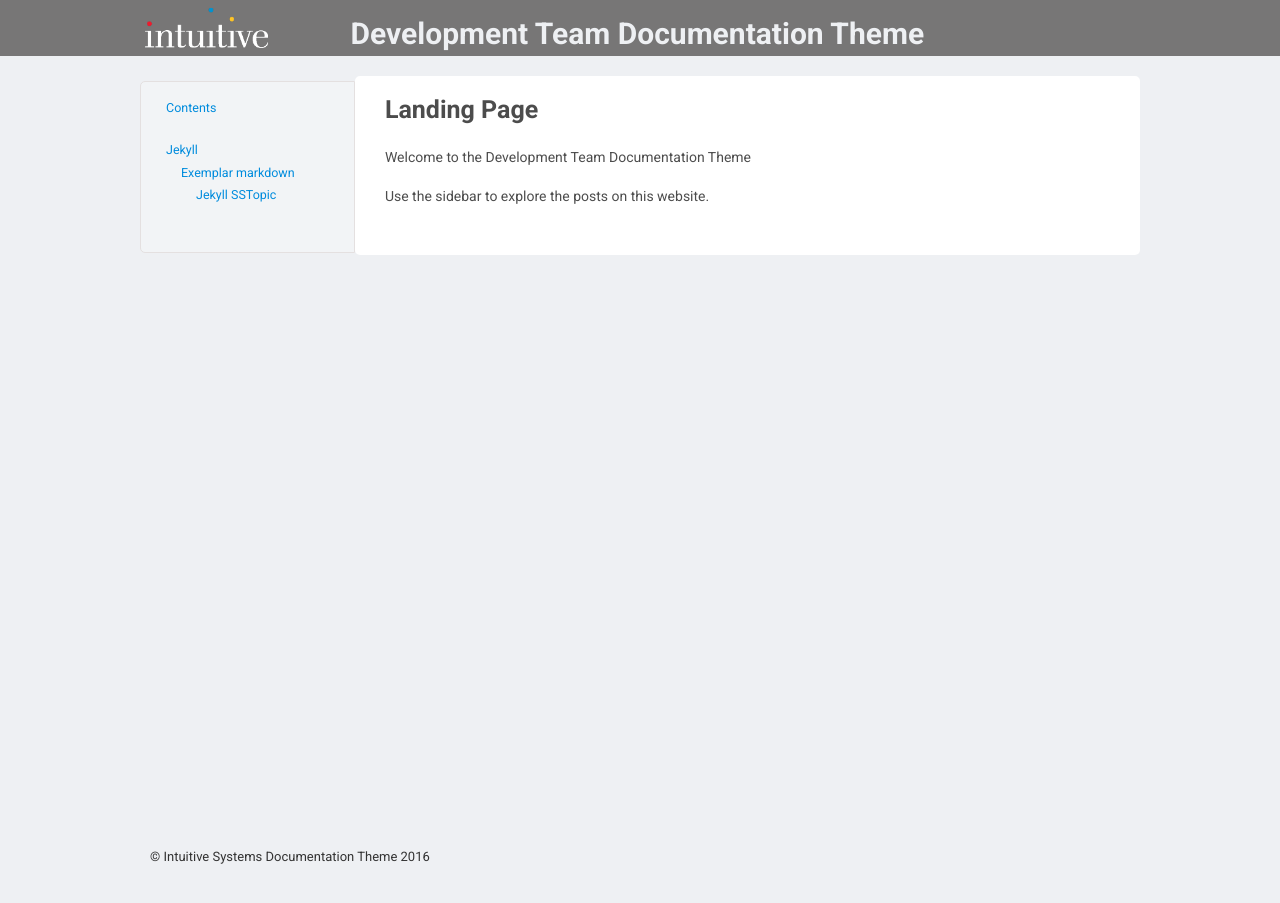
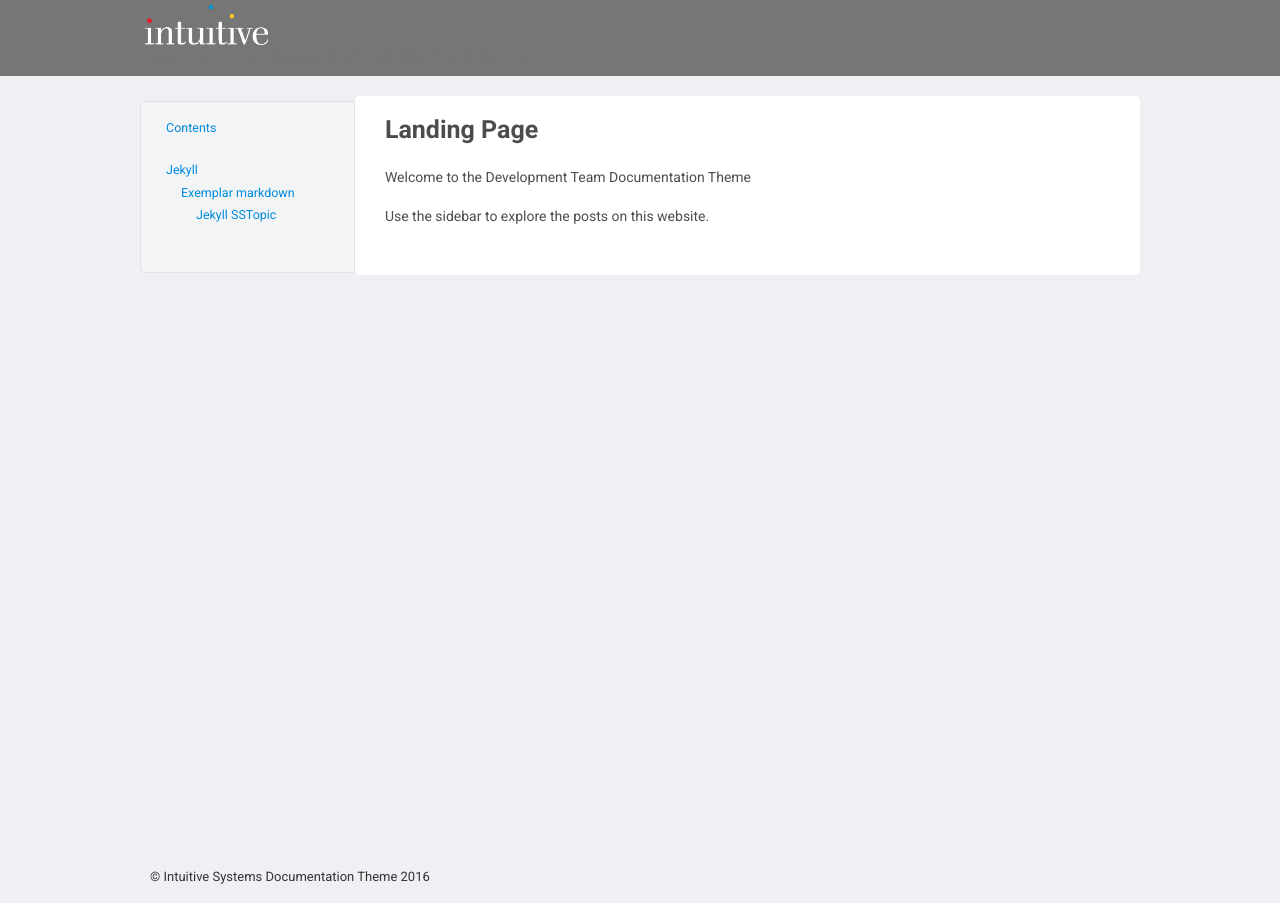
Before and after one commit to intuitivedocs/DocumentationSiteThemes, a Jekyll site: the page built from index.markdown, in a window 1280 px wide. Built offline with Jekyll 4.4.1, drawn with Linux system fonts in a browser that asks for light colours.

Commit message:
header theme

```diff
--- a/_sass/components/_navigation.scss
+++ b/_sass/components/_navigation.scss
@@ -3,6 +3,7 @@
    ========================================================================== */
 
 .c-navigation {
+background:none;
 
   .c-navigation__container {
     height:auto;
@@ -12,7 +13,8 @@
 
 .navigation-header {
   vertical-align:middle;
-  display:inline-block;
+  display:table-cell;
+  width:21rem;
 }
 
   .c-navigation__image {
@@ -21,10 +23,12 @@
   }
 
   .c-navigation__title {
-  font-size:3rem;
+  font-size:2rem;
   margin-top:1.1rem;
   font-weight: bold;
-  color:$c__background;
+  color:$c__title-text-colour;
+  max-width:80rem;
+  width:80rem;
 
   }
 
--- a/_sass/helpers/_variables.scss
+++ b/_sass/helpers/_variables.scss
@@ -33,6 +33,7 @@ $c__article-title-background: #FFF;
 $c__article-main-background: white;
 $c__article-highlight-background: $c__background;
 $c__navigation-bar-background: #777676;
+$c__title-text-colour: #777676;
 
 $s__mainWidth: 100rem;
 $s__mainMarginLeft: auto;
```
